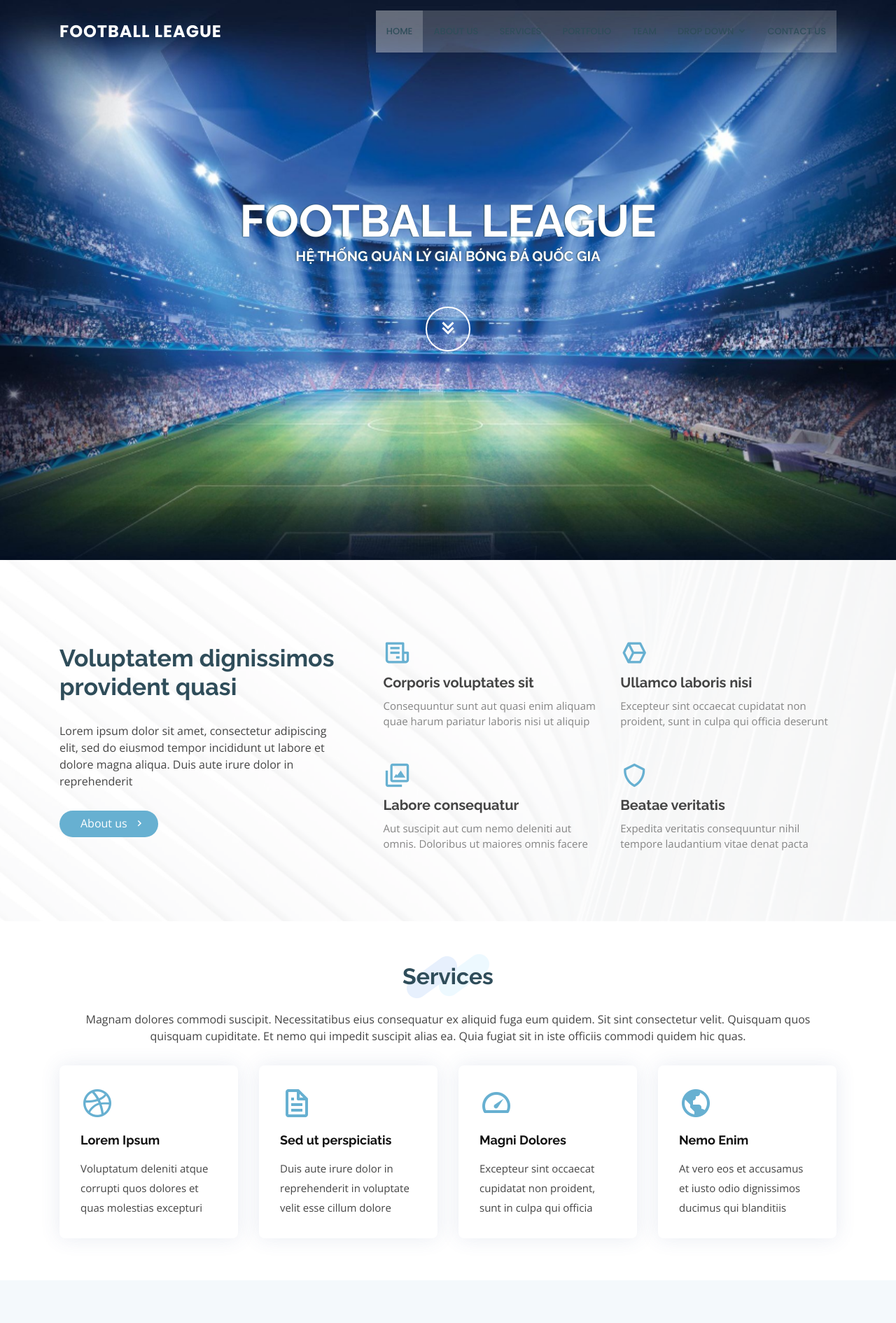
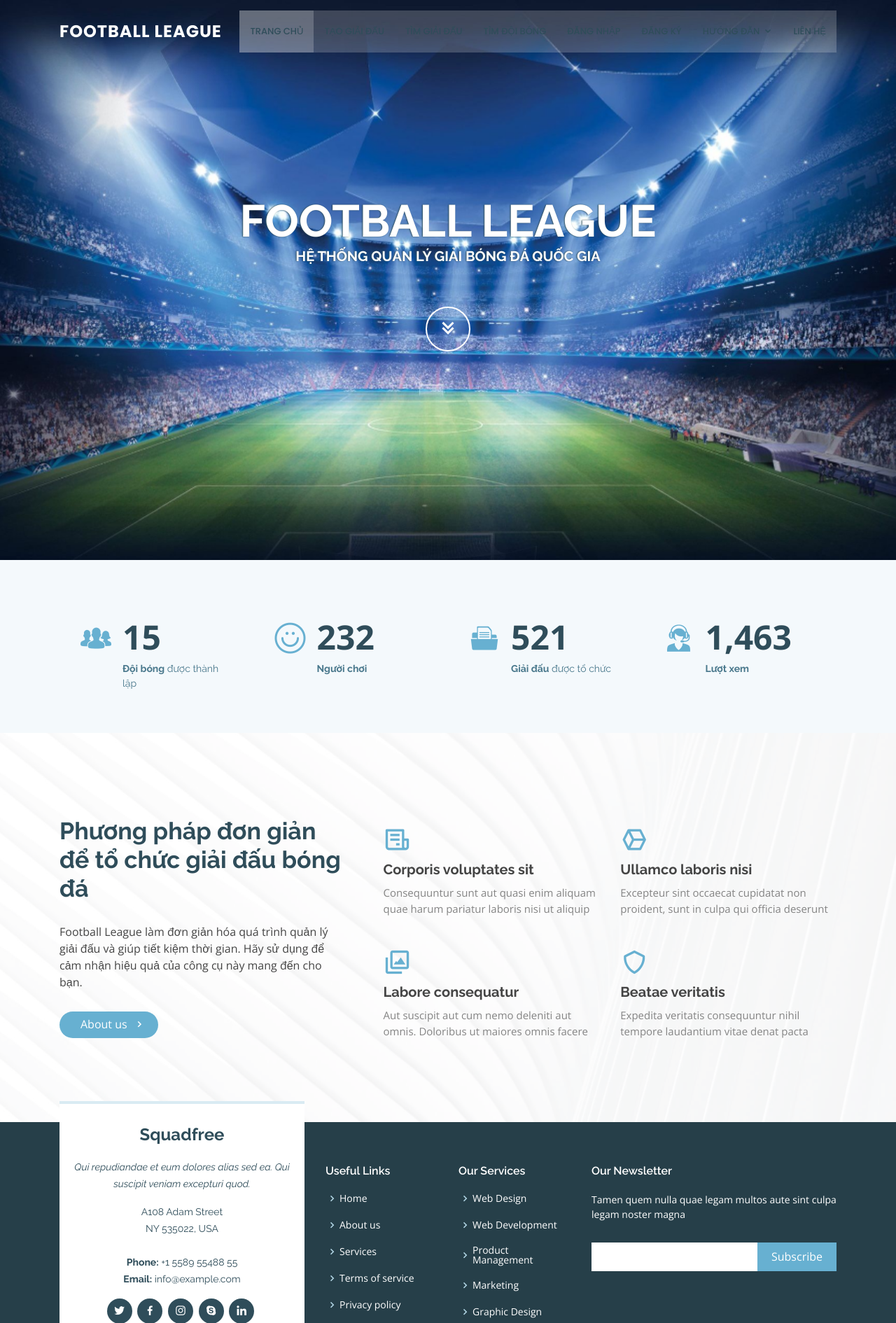
Before and after one commit to tue0305/QLGiaiVoDichBongDa, a Flask app: page / in a window 1280 px wide. Shown: the top 1890 px of the page at 70% size. Run offline with Flask 2, Linux system fonts and the light colour scheme; some libraries are stand-ins or nearby versions.

Commit message:
revised interface

```diff
--- a/app/dao.py
+++ b/app/dao.py
@@ -9,3 +9,6 @@ def validate_user(username, password):
     password = str(hashlib.md5(password.strip().encode('utf-8')).hexdigest())
     return User.query.filter(User.userName == username.strip(),
                             User.passWord == password).first()
+
+def read_team():
+    return Team.query.all()
--- a/app/main.py
+++ b/app/main.py
@@ -15,9 +15,21 @@ def index():
 def portfolio_details():
     return render_template('portfolio-details.html')
 
-@app.route('/inner-page')
-def inner_page():
-    return render_template('inner-page.html')
+@app.route('/tournament')
+def tournament():
+    return render_template('tournament.html')
+
+@app.route('/team')
+def team():
+    return render_template('team.html')
+
+@app.route('/login', methods=['GET', 'POST'])
+def login_user():
+    return render_template('login.html')
+
+@app.route('/contact')
+def contact():
+    return render_template('contact.html')
 
 @app.route('/login-admin', methods=['GET', 'POST'])
 def login_admin():
@@ -34,10 +46,10 @@ def login_admin():
 def user_load(user_id):
     return User.query.get(user_id)
 
-# @app.route('/model')
-# def model():
-#     models.db.create_all()
-#     return 'successful'
+@app.route('/model')
+def model():
+    models.db.create_all()
+    return 'successful'
 
 if __name__ == "__main__":
     app.run(debug=True)
--- a/app/templates/base/about.html
+++ b/app/templates/base/about.html
@@ -4,9 +4,10 @@
       <div class="row no-gutters">
         <div class="content col-xl-5 d-flex align-items-stretch" data-aos="fade-up">
           <div class="content">
-            <h3>Voluptatem dignissimos provident quasi</h3>
+            <h3>Phương pháp đơn giản để tổ chức giải đấu bóng đá</h3>
             <p>
-              Lorem ipsum dolor sit amet, consectetur adipiscing elit, sed do eiusmod tempor incididunt ut labore et dolore magna aliqua. Duis aute irure dolor in reprehenderit
+              Football League làm đơn giản hóa quá trình quản lý giải đấu và giúp tiết kiệm thời gian.
+              Hãy sử dụng để cảm nhận hiệu quả của công cụ này mang đến cho bạn.
             </p>
             <a href="#" class="about-btn">About us <i class="bx bx-chevron-right"></i></a>
           </div>
@@ -35,7 +36,8 @@
                 <p>Expedita veritatis consequuntur nihil tempore laudantium vitae denat pacta</p>
               </div>
             </div>
-          </div><!-- End .content-->
+          </div>
+          <!-- End .content-->
         </div>
       </div>
 
--- a/app/templates/base/base.html
+++ b/app/templates/base/base.html
@@ -5,7 +5,7 @@
   <meta charset="utf-8">
   <meta content="width=device-width, initial-scale=1.0" name="viewport">
 
-  <title>{% block title %}Index{% endblock %} - Football League</title>
+  <title>{% block title %}Trang chủ{% endblock %} - Football League</title>
   <meta content="" name="descriptison">
   <meta content="" name="keywords">
 
@@ -44,6 +44,7 @@
   <!-- End Header -->
 
   {% block body %}
+
     <!-- ======= Hero Section ======= -->
     <section id="hero">
 		<div class="hero-container" data-aos="fade-up">
@@ -55,27 +56,26 @@
     <!-- End Hero -->
 
     <main id="main">
+    <!-- ======= Counts Section ======= -->
+      {% block counts %}
+       {% include 'base/counts.html' %}
+      {% endblock %}
+   <!-- End Counts Section -->
 
     <!-- ======= About Section ======= -->
     {% block about %}
       {% include 'base/about.html' %}
     {% endblock %}
-      <!-- End About Section -->
+    <!-- End About Section -->
 
     <!-- ======= Services Section ======= -->
-    {% block services %}
+    <!-- {% block services %}
       {% include 'base/services.html' %}
-    {% endblock %}
-      <!-- End Services Section -->
+    {% endblock %} -->
+    <!-- End Services Section -->
 
-    <!-- ======= Counts Section ======= -->
-    {% block counts %}
-      {% include 'base/counts.html' %}
-    {% endblock %}
-      <!-- End Counts Section -->
-
-      <!-- ======= Cta Section ======= -->
-      <section id="cta" class="cta">
+    <!-- ======= Cta Section ======= -->
+      <!-- <section id="cta" class="cta">
         <div class="container" data-aos="zoom-in">
 
           <div class="text-center">
@@ -85,34 +85,18 @@
           </div>
 
         </div>
-      </section><!-- End Cta Section -->
-
-    <!-- ======= Portfolio Section ======= -->
-    {% block portfolio %}
-      {% include 'base/portfolio.html' %}
-    {% endblock %}
-      <!-- End Portfolio Section -->
+      </section> -->
+    <!-- End Cta Section -->
 
     <!-- ======= Testimonials Section ======= -->
-    {% block testimonials %}
+    <!-- {% block testimonials %}
       {% include 'base/testimonials.html' %}
-    {% endblock %}
-      <!-- End Testimonials Section -->
-
-    <!-- ======= Team Section ======= -->
-    {% block team %}
-      {% include 'base/team.html' %}
-    {% endblock %}
-      <!-- End Team Section -->
-
-    <!-- ======= Contact Section ======= -->
-    {% block contact %}
-      {% include 'base/contact.html' %}
-    {% endblock %}
-      <!-- End Contact Section -->
+    {% endblock %} -->
+    <!-- End Testimonials Section -->
 
     </main><!-- End #main -->
   {% endblock%}
+
   <!-- ======= Footer ======= -->
   {% block footer %}
   	{% include 'base/footer.html' %}
--- a/app/templates/base/contact.html
+++ /dev/null
@@ -1,74 +0,0 @@
-<section id="contact" class="contact section-bg">
-    <div class="container">
-
-      <div class="section-title" data-aos="fade-in" data-aos-delay="100">
-        <h2>Contact</h2>
-        <p>Magnam dolores commodi suscipit. Necessitatibus eius consequatur ex aliquid fuga eum quidem. Sit sint consectetur velit. Quisquam quos quisquam cupiditate. Et nemo qui impedit suscipit alias ea. Quia fugiat sit in iste officiis commodi quidem hic quas.</p>
-      </div>
-
-      <div class="row" data-aos="fade-up" data-aos-delay="100">
-        <div class="col-lg-6">
-          <div class="info-box mb-4">
-            <i class="bx bx-map"></i>
-            <h3>Our Address</h3>
-            <p>A108 Adam Street, New York, NY 535022</p>
-          </div>
-        </div>
-
-        <div class="col-lg-3 col-md-6">
-          <div class="info-box  mb-4">
-            <i class="bx bx-envelope"></i>
-            <h3>Email Us</h3>
-            <p>contact@example.com</p>
-          </div>
-        </div>
-
-        <div class="col-lg-3 col-md-6">
-          <div class="info-box  mb-4">
-            <i class="bx bx-phone-call"></i>
-            <h3>Call Us</h3>
-            <p>+1 5589 55488 55</p>
-          </div>
-        </div>
-
-      </div>
-
-      <div class="row" data-aos="fade-up" data-aos-delay="200">
-
-        <div class="col-lg-6 ">
-          <iframe class="mb-4 mb-lg-0" src="https://www.google.com/maps/embed?pb=!1m14!1m8!1m3!1d12097.433213460943!2d-74.0062269!3d40.7101282!3m2!1i1024!2i768!4f13.1!3m3!1m2!1s0x0%3A0xb89d1fe6bc499443!2sDowntown+Conference+Center!5e0!3m2!1smk!2sbg!4v1539943755621" frameborder="0" style="border:0; width: 100%; height: 384px;" allowfullscreen></iframe>
-        </div>
-
-        <div class="col-lg-6">
-          <form action="forms/contact.php" method="post" role="form" class="php-email-form">
-            <div class="form-row">
-              <div class="col-md-6 form-group">
-                <input type="text" name="name" class="form-control" id="name" placeholder="Your Name" data-rule="minlen:4" data-msg="Please enter at least 4 chars" />
-                <div class="validate"></div>
-              </div>
-              <div class="col-md-6 form-group">
-                <input type="email" class="form-control" name="email" id="email" placeholder="Your Email" data-rule="email" data-msg="Please enter a valid email" />
-                <div class="validate"></div>
-              </div>
-            </div>
-            <div class="form-group">
-              <input type="text" class="form-control" name="subject" id="subject" placeholder="Subject" data-rule="minlen:4" data-msg="Please enter at least 8 chars of subject" />
-              <div class="validate"></div>
-            </div>
-            <div class="form-group">
-              <textarea class="form-control" name="message" rows="5" data-rule="required" data-msg="Please write something for us" placeholder="Message"></textarea>
-              <div class="validate"></div>
-            </div>
-            <div class="mb-3">
-              <div class="loading">Loading</div>
-              <div class="error-message"></div>
-              <div class="sent-message">Your message has been sent. Thank you!</div>
-            </div>
-            <div class="text-center"><button type="submit">Send Message</button></div>
-          </form>
-        </div>
-
-      </div>
-
-    </div>
-  </section>
--- a/app/templates/base/counts.html
+++ b/app/templates/base/counts.html
@@ -5,9 +5,17 @@
 
         <div class="col-lg-3 col-md-6 d-md-flex align-items-md-stretch">
           <div class="count-box">
+            <i class="icofont-users-alt-5"></i>
+            <span data-toggle="counter-up">15</span>
+            <p><strong>Đội bóng</strong> được thành lập</p>
+          </div>
+        </div>
+
+        <div class="col-lg-3 col-md-6 d-md-flex align-items-md-stretch">
+          <div class="count-box">
             <i class="icofont-simple-smile"></i>
             <span data-toggle="counter-up">232</span>
-            <p><strong>Happy Clients</strong> consequuntur quae</p>
+            <p><strong>Người chơi</strong></p>
           </div>
         </div>
 
@@ -15,7 +23,7 @@
           <div class="count-box">
             <i class="icofont-document-folder"></i>
             <span data-toggle="counter-up">521</span>
-            <p><strong>Projects</strong> adipisci atque cum quia aut</p>
+            <p><strong>Giải đấu</strong> được tổ chức</p>
           </div>
         </div>
 
@@ -23,15 +31,7 @@
           <div class="count-box">
             <i class="icofont-live-support"></i>
             <span data-toggle="counter-up">1,463</span>
-            <p><strong>Hours Of Support</strong> aut commodi quaerat</p>
-          </div>
-        </div>
-
-        <div class="col-lg-3 col-md-6 d-md-flex align-items-md-stretch">
-          <div class="count-box">
-            <i class="icofont-users-alt-5"></i>
-            <span data-toggle="counter-up">15</span>
-            <p><strong>Hard Workers</strong> rerum asperiores dolor</p>
+            <p><strong>Lượt xem</strong></p>
           </div>
         </div>
 
--- a/app/templates/base/header.html
+++ b/app/templates/base/header.html
@@ -9,12 +9,13 @@
 
       <nav class="nav-menu d-none d-lg-block">
         <ul>
-          <li class="active"><a href="{{ url_for('index') }}">Home</a></li>
-          <li><a href="#about">About Us</a></li>
-          <li><a href="#services">Services</a></li>
-          <li><a href="#portfolio">Portfolio</a></li>
-          <li><a href="#team">Team</a></li>
-          <li class="drop-down"><a href="">Drop Down</a>
+          <li class="active"><a href="{{ url_for('index') }}">Trang chủ</a></li>
+          <li><a href="#">Tạo giải đấu</a></li>
+          <li><a href="{{ url_for('tournament') }}">Tìm giải đấu</a></li>
+          <li><a href="{{ url_for('team') }}">Tìm đội bóng</a></li>
+          <li><a href="{{ url_for('login_user') }}">Đăng nhập</a></li>
+          <li><a href="#registration">Đăng ký</a></li>
+          <li class="drop-down"><a href="">Hướng đẫn</a>
             <ul>
               <li><a href="#">Drop Down 1</a></li>
               <li class="drop-down"><a href="#">Drop Down 2</a>
@@ -31,7 +32,7 @@
               <li><a href="#">Drop Down 5</a></li>
             </ul>
           </li>
-          <li><a href="#contact">Contact Us</a></li>
+          <li><a href="{{ url_for('contact') }}">Liên hệ</a></li>
 
         </ul>
       </nav><!-- .nav-menu -->
--- a/app/templates/base/portfolio.html
+++ /dev/null
@@ -1,115 +0,0 @@
-<section id="portfolio" class="portfolio">
-    <div class="container">
-
-      <div class="section-title" data-aos="fade-in" data-aos-delay="100">
-        <h2>Portfolio</h2>
-        <p>Magnam dolores commodi suscipit. Necessitatibus eius consequatur ex aliquid fuga eum quidem. Sit sint consectetur velit. Quisquam quos quisquam cupiditate. Et nemo qui impedit suscipit alias ea. Quia fugiat sit in iste officiis commodi quidem hic quas.</p>
-      </div>
-
-      <div class="row" data-aos="fade-in">
-        <div class="col-lg-12 d-flex justify-content-center">
-          <ul id="portfolio-flters">
-            <li data-filter="*" class="filter-active">All</li>
-            <li data-filter=".filter-app">App</li>
-            <li data-filter=".filter-card">Card</li>
-            <li data-filter=".filter-web">Web</li>
-          </ul>
-        </div>
-      </div>
-
-      <div class="row portfolio-container" data-aos="fade-up">
-
-        <div class="col-lg-4 col-md-6 portfolio-item filter-app">
-          <div class="portfolio-wrap">
-            <img src="{{ url_for('static', filename='img/portfolio/portfolio-1.jpg') }}" class="img-fluid" alt="">
-            <div class="portfolio-links">
-              <a href="{{ url_for('static', filename='img/portfolio/portfolio-1.jpg') }}" data-gall="portfolioGallery" class="venobox" title="App 1"><i class="bx bx-plus"></i></a>
-              <a href="{{ url_for('portfolio_details') }}" title="More Details"><i class="bx bx-link"></i></a>
-            </div>
-          </div>
-        </div>
-
-        <div class="col-lg-4 col-md-6 portfolio-item filter-web">
-          <div class="portfolio-wrap">
-            <img src="{{ url_for('static', filename='img/portfolio/portfolio-2.jpg') }}" class="img-fluid" alt="">
-            <div class="portfolio-links">
-              <a href="{{ url_for('static', filename='img/portfolio/portfolio-2.jpg') }}" data-gall="portfolioGallery" class="venobox" title="Web 3"><i class="bx bx-plus"></i></a>
-              <a href="{{ url_for('portfolio_details') }}" title="More Details"><i class="bx bx-link"></i></a>
-            </div>
-          </div>
-        </div>
-
-        <div class="col-lg-4 col-md-6 portfolio-item filter-app">
-          <div class="portfolio-wrap">
-            <img src="{{ url_for('static', filename='img/portfolio/portfolio-3.jpg') }}" class="img-fluid" alt="">
-            <div class="portfolio-links">
-              <a href="{{ url_for('static', filename='img/portfolio/portfolio-3.jpg') }}" data-gall="portfolioGallery" class="venobox" title="App 2"><i class="bx bx-plus"></i></a>
-              <a href="{{ url_for('portfolio_details') }}" title="More Details"><i class="bx bx-link"></i></a>
-            </div>
-          </div>
-        </div>
-
-        <div class="col-lg-4 col-md-6 portfolio-item filter-card">
-          <div class="portfolio-wrap">
-            <img src="{{ url_for('static', filename='img/portfolio/portfolio-4.jpg') }}" class="img-fluid" alt="">
-            <div class="portfolio-links">
-              <a href="{{ url_for('static', filename='img/portfolio/portfolio-4.jpg') }}" data-gall="portfolioGallery" class="venobox" title="Card 2"><i class="bx bx-plus"></i></a>
-              <a href="{{ url_for('portfolio_details') }}" title="More Details"><i class="bx bx-link"></i></a>
-            </div>
-          </div>
-        </div>
-
-        <div class="col-lg-4 col-md-6 portfolio-item filter-web">
-          <div class="portfolio-wrap">
-            <img src="{{ url_for('static', filename='img/portfolio/portfolio-5.jpg') }}" class="img-fluid" alt="">
-            <div class="portfolio-links">
-              <a href="{{ url_for('static', filename='img/portfolio/portfolio-5.jpg') }}" data-gall="portfolioGallery" class="venobox" title="Web 2"><i class="bx bx-plus"></i></a>
-              <a href="{{ url_for('portfolio_details') }}" title="More Details"><i class="bx bx-link"></i></a>
-            </div>
-          </div>
-        </div>
-
-        <div class="col-lg-4 col-md-6 portfolio-item filter-app">
-          <div class="portfolio-wrap">
-            <img src="{{ url_for('static', filename='img/portfolio/portfolio-6.jpg') }}" class="img-fluid" alt="">
-            <div class="portfolio-links">
-              <a href="{{ url_for('static', filename='img/portfolio/portfolio-6.jpg') }}" data-gall="portfolioGallery" class="venobox" title="App 3"><i class="bx bx-plus"></i></a>
-              <a href="{{ url_for('portfolio_details') }}" title="More Details"><i class="bx bx-link"></i></a>
-            </div>
-          </div>
-        </div>
-
-        <div class="col-lg-4 col-md-6 portfolio-item filter-card">
-          <div class="portfolio-wrap">
-            <img src="{{ url_for('static', filename='img/portfolio/portfolio-7.jpg') }}" class="img-fluid" alt="">
-            <div class="portfolio-links">
-              <a href="{{ url_for('static', filename='img/portfolio/portfolio-7.jpg') }}" data-gall="portfolioGallery" class="venobox" title="Card 1"><i class="bx bx-plus"></i></a>
-              <a href="{{ url_for('portfolio_details') }}" title="More Details"><i class="bx bx-link"></i></a>
-            </div>
-          </div>
-        </div>
-
-        <div class="col-lg-4 col-md-6 portfolio-item filter-card">
-          <div class="portfolio-wrap">
-            <img src="{{ url_for('static', filename='img/portfolio/portfolio-8.jpg') }}" class="img-fluid" alt="">
-            <div class="portfolio-links">
-              <a href="{{ url_for('static', filename='img/portfolio/portfolio-8.jpg') }}" data-gall="portfolioGallery" class="venobox" title="Card 3"><i class="bx bx-plus"></i></a>
-              <a href="{{ url_for('portfolio_details') }}" title="More Details"><i class="bx bx-link"></i></a>
-            </div>
-          </div>
-        </div>
-
-        <div class="col-lg-4 col-md-6 portfolio-item filter-web">
-          <div class="portfolio-wrap">
-            <img src="{{ url_for('static', filename='img/portfolio/portfolio-9.jpg') }}" class="img-fluid" alt="">
-            <div class="portfolio-links">
-              <a href="{{ url_for('static', filename='img/portfolio/portfolio-9.jpg') }}" data-gall="portfolioGallery" class="venobox" title="Web 3"><i class="bx bx-plus"></i></a>
-              <a href="{{ url_for('portfolio_details') }}" title="More Details"><i class="bx bx-link"></i></a>
-            </div>
-          </div>
-        </div>
-
-      </div>
-
-    </div>
-  </section>
--- a/app/templates/base/team.html
+++ b/app/templates/team.html
@@ -1,8 +1,14 @@
-<section id="team" class="team">
+{% extends 'base/base.html' %}
+
+{% block title %}Đội bóng{% endblock %}
+
+{% block body %}
+<main id="main">
+  <section id="team" class="team">
     <div class="container">
 
       <div class="section-title" data-aos="fade-in" data-aos-delay="100">
-        <h2>Team</h2>
+        <h2>Đội bóng</h2>
         <p>Magnam dolores commodi suscipit. Necessitatibus eius consequatur ex aliquid fuga eum quidem. Sit sint consectetur velit. Quisquam quos quisquam cupiditate. Et nemo qui impedit suscipit alias ea. Quia fugiat sit in iste officiis commodi quidem hic quas.</p>
       </div>
 
@@ -60,3 +66,7 @@
 
     </div>
   </section>
+
+</main><!-- End #main -->
+
+{% endblock %}
```
Also changed, not shown: app/models.py (+28 -36 lines), app/templates/contact.html (added, +83 -0 lines), app/templates/inner-page.html (deleted, +0 -33 lines), app/templates/login.html (added, +22 -0 lines), app/templates/tournament.html (added, +125 -0 lines).
